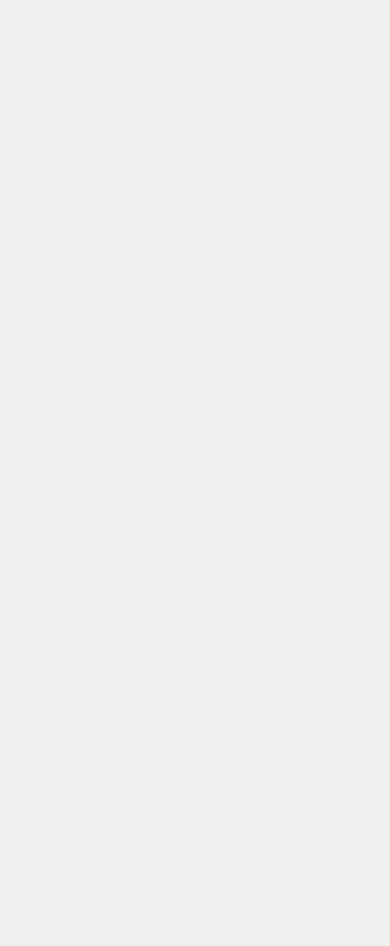
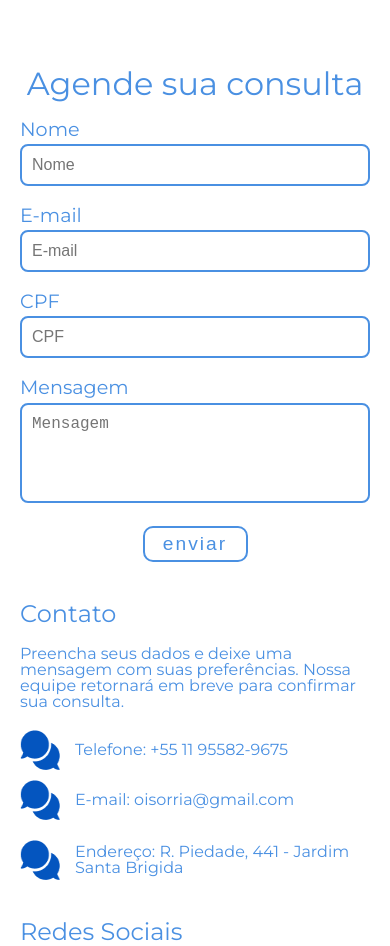
Before and after one commit to maarcos-floriano/Site-Oi-Sorria-App, a React (Vite) app: page / in a window 390 px wide. Shown: the part 3960-4906 px from the top of the page. Before the commit the page ends 3939 px from the top, so only its background shows below. Built offline with nearby package versions, Linux system fonts and the light colour scheme.

Commit message:
refactor: Ajustes gerais e Responsividade AgendarConsulta

```diff
--- a/src/components/TeamMember/TeamMember.module.css
+++ b/src/components/TeamMember/TeamMember.module.css
@@ -4,8 +4,7 @@
   padding: 150px 20px 20px;
   color: white;
   width: 100%;
-  min-height: 60vh;
-  height: auto;
+  height: 70vh;
   box-shadow: 0 4px 6px rgba(0, 0, 0, 0.1);
   box-sizing: border-box;
   position: relative;
@@ -38,7 +37,7 @@
 }
 
 .memberDescription {
-  font-size: 1.5em;
+  font-size: 1.4em;
   line-height: 1.6;
   word-spacing: 2px;
   padding: 0 20px;
--- a/src/pages/Home/Home.jsx
+++ b/src/pages/Home/Home.jsx
@@ -3,6 +3,7 @@ import Introduction from '../Sections/Introduction/Introduction';
 import ProcedureList from '../Sections/ProcedureList/ProcedureList';
 import DentalProcedures from '../Sections/DentalProcedures/DentalProcedures';
 import TeamSection from '../Sections/TeamSection/TeamSection';
+import AgendarConsulta from '../Sections/AgendarConsulta/AgendarConsulta';
 import style from './Home.module.css';
 
 const Home = () => {
@@ -13,6 +14,7 @@ const Home = () => {
       <ProcedureList />
       <DentalProcedures />
       <TeamSection />
+      <AgendarConsulta />
     </div>
   );
 };
--- /dev/null
+++ b/src/pages/Sections/AgendarConsulta/AgendarConsulta.jsx
@@ -0,0 +1,66 @@
+import React from 'react';
+import styles from './AgendarConsulta.module.css';
+import chat from '../../../utils/assets/chat.png';
+
+const AgendarConsulta = () => {
+  return (
+    <section className={styles.container}>
+      <h2 className={styles.title}>Agende sua consulta</h2>
+
+      <div className={styles.formContainer}>
+        <form className={styles.form}>
+          <label>
+            <h4 className={styles.subTitle}>Nome</h4>
+            <input type="text" placeholder="Nome" className={styles.input} />
+          </label>
+          <label>
+            <h4 className={styles.subTitle}>E-mail</h4>
+            <input type="email" placeholder="E-mail" className={styles.input} />
+          </label>
+          <label>
+            <h4 className={styles.subTitle}>CPF</h4>
+            <input type="text" placeholder="CPF" className={styles.input} />
+          </label>
+          <label>
+            <h4 className={styles.subTitle}>Mensagem</h4>
+            <textarea placeholder="Mensagem" className={styles.textarea}></textarea>
+          </label>
+          <button type="submit" className={styles.submitButton}>enviar</button>
+        </form>
+
+        <div className={styles.contactSection}>
+          <h3 className={styles.contactTitle}>Contato</h3>
+          <p>Preencha seus dados e deixe uma mensagem com suas preferências. Nossa equipe retornará em breve para confirmar sua consulta.</p>
+
+          <div className={styles.contactRow}>
+            <div className={styles.contactItem}>
+              <img src={chat} alt="Telefone" className={styles.icon} />
+              <p><strong>Telefone:</strong> +55 11 95582-9675</p>
+            </div>
+
+            <div className={styles.contactItem}>
+              <img src={chat} alt="E-mail" className={styles.icon} />
+              <p><strong>E-mail:</strong> oisorria@gmail.com</p>
+            </div>
+          </div>
+
+          <div className={styles.contactItem}>
+            <img src={chat} alt="Endereço" className={styles.icon} />
+            <p><strong>Endereço:</strong> R. Piedade, 441 - Jardim Santa Brigida</p>
+          </div>
+
+          <div className={styles.socialMediaSection}>
+            <h3 className={styles.socialTitle}>Redes Sociais</h3>
+            <div className={styles.socialMedia}>
+              <img src={chat} alt="Redes Sociais" className={styles.icon} />
+              <img src={chat} alt="Redes Sociais" className={styles.icon} />
+              <img src={chat} alt="Redes Sociais" className={styles.icon} />
+            </div>
+          </div>
+        </div>
+      </div>
+    </section>
+  );
+};
+
+export default AgendarConsulta;
--- /dev/null
+++ b/src/pages/Sections/AgendarConsulta/AgendarConsulta.module.css
@@ -0,0 +1,158 @@
+.container {
+  padding: 20px;
+  display: flex;
+  flex-direction: column;
+  align-items: center;
+  background-color: #fff;
+}
+
+.title {
+  font-size: 2rem;
+  color: #4a90e2;
+  margin-bottom: 20px;
+  text-align: center;
+}
+
+.subTitle {
+  font-size: 1.2rem;
+  color: #4a90e2;
+  margin-bottom: 5px;
+  text-align: left;
+}
+
+.formContainer {
+  display: flex;
+  flex-direction: column;
+  align-items: center;
+  gap: 40px;
+  width: 100%;
+  max-width: 1200px;
+}
+
+.form {
+  display: flex;
+  flex-direction: column;
+  gap: 20px;
+  width: 100%;
+  max-width: 600px;
+}
+
+.input, .textarea {
+  width: 100%;
+  padding: 10px;
+  border: 2px solid #4a90e2;
+  border-radius: 8px;
+  font-size: 1rem;
+  box-sizing: border-box;
+}
+
+.input:focus, .textarea:focus {
+  outline: none;
+  border-color: #3170ae;
+}
+
+.textarea {
+  resize: none;
+  height: 100px;
+}
+
+.submitButton {
+  width: 30%;
+  padding: 5px;
+  background-color: transparent;
+  color: #4a90e2;
+  border: 2px solid #4a90e2;
+  border-radius: 10px;
+  cursor: pointer;
+  font-size: 1.2rem;
+  transition: all 0.3s ease;
+  letter-spacing: 2px;
+  position: relative;
+  align-self: center;
+}
+
+.submitButton:hover {
+  background-color: #4a90e2;
+  color: white;
+  border-color: #4a90e2;
+}
+
+.contactSection {
+  display: flex;
+  flex-direction: column;
+  gap: 20px;
+  text-align: left;
+  max-width: 600px;
+  color: #4a90e2;
+}
+
+.contactTitle {
+  font-size: 1.5rem;
+  color: #4a90e2;
+}
+
+.contactRow {
+  display: flex;
+  justify-content: space-between;
+}
+
+.contactItem {
+  display: flex;
+  align-items: center;
+  gap: 15px;
+}
+
+.icon {
+  width: 40px;
+  height: 40px;
+}
+
+.socialMediaSection {
+  margin-top: 20px;
+}
+
+.socialTitle {
+  font-size: 1.5rem;
+  color: #4a90e2;
+  margin-bottom: 10px;
+}
+
+.socialMedia {
+  display: flex;
+  gap: 10px;
+}
+
+@media (max-width: 767px) {
+  .formContainer {
+    padding: 0 15px;
+  }
+
+  .contactRow {
+    flex-direction: column;
+    gap: 10px;
+  }
+
+  .form {
+    width: 100%;
+    max-width: 100%;
+  }
+
+  .input, .textarea {
+    width: 100%;
+  }
+}
+
+@media (min-width: 768px) {
+  .formContainer {
+    flex-direction: row;
+    justify-content: space-between;
+  }
+
+  .form {
+    flex: 1;
+  }
+
+  .contactSection {
+    flex: 1;
+  }
+}
--- a/src/pages/Sections/DentalProcedures/DentalProcedures.module.css
+++ b/src/pages/Sections/DentalProcedures/DentalProcedures.module.css
@@ -10,8 +10,8 @@
     flex: 1;
     display: flex;
     justify-content: center;
-    max-width: 650px; /* Limite de largura para a imagem */
-    margin-right: 100px; /* Espaço entre a imagem e o texto */
+    max-width: 650px;
+    margin-right: 100px;
   }
 
   .image {
@@ -24,7 +24,7 @@
   .text-container {
     flex: 1;
     padding: 20px;
-    max-width: 700px; /* Limite de largura para o texto */
+    max-width: 700px;
     text-align: left;
   }
 
@@ -50,7 +50,7 @@
     cursor: pointer;
     font-size: 1.1rem;
     transition: all 0.3s ease;
-    letter-spacing:5px;
+    letter-spacing: 5px;
   }
 
   .learn-more-button:hover {
@@ -59,7 +59,6 @@
     border-color: #0453BB;
   }
 
-  /* Estilos para telas menores */
   @media (max-width: 768px) {
     .dental-procedures {
       flex-direction: column;
@@ -67,7 +66,7 @@
     }
 
     .image-container {
-      margin: 0 auto 20px; /* Centraliza e ajusta o espaço */
+      margin: 0 auto 20px;
     }
 
     .text-container h2 {
--- a/src/pages/Sections/TeamSection/TeamSection.module.css
+++ b/src/pages/Sections/TeamSection/TeamSection.module.css
@@ -54,6 +54,7 @@
 
 @media (max-width: 768px) {
   .sectionTitle {
+    font-size: 3em;
     margin-bottom: 0px;
   }
 
```
